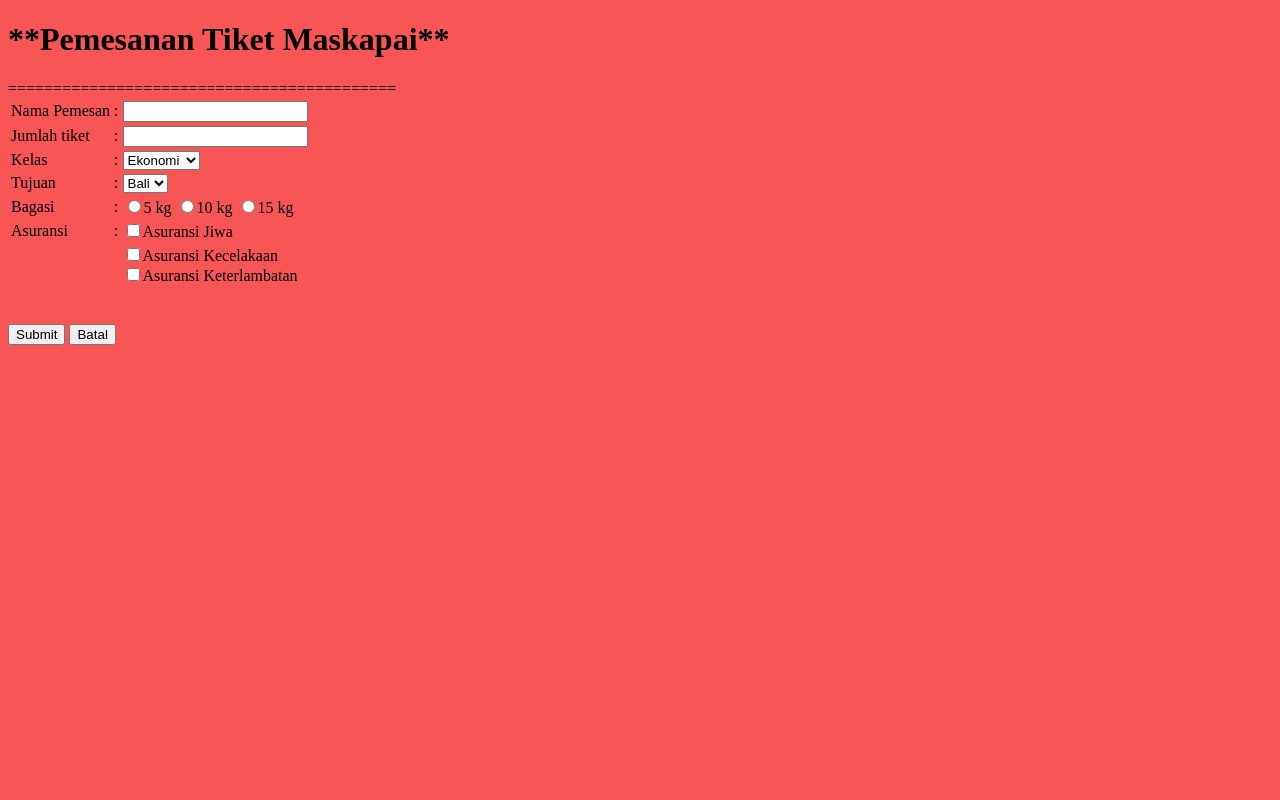
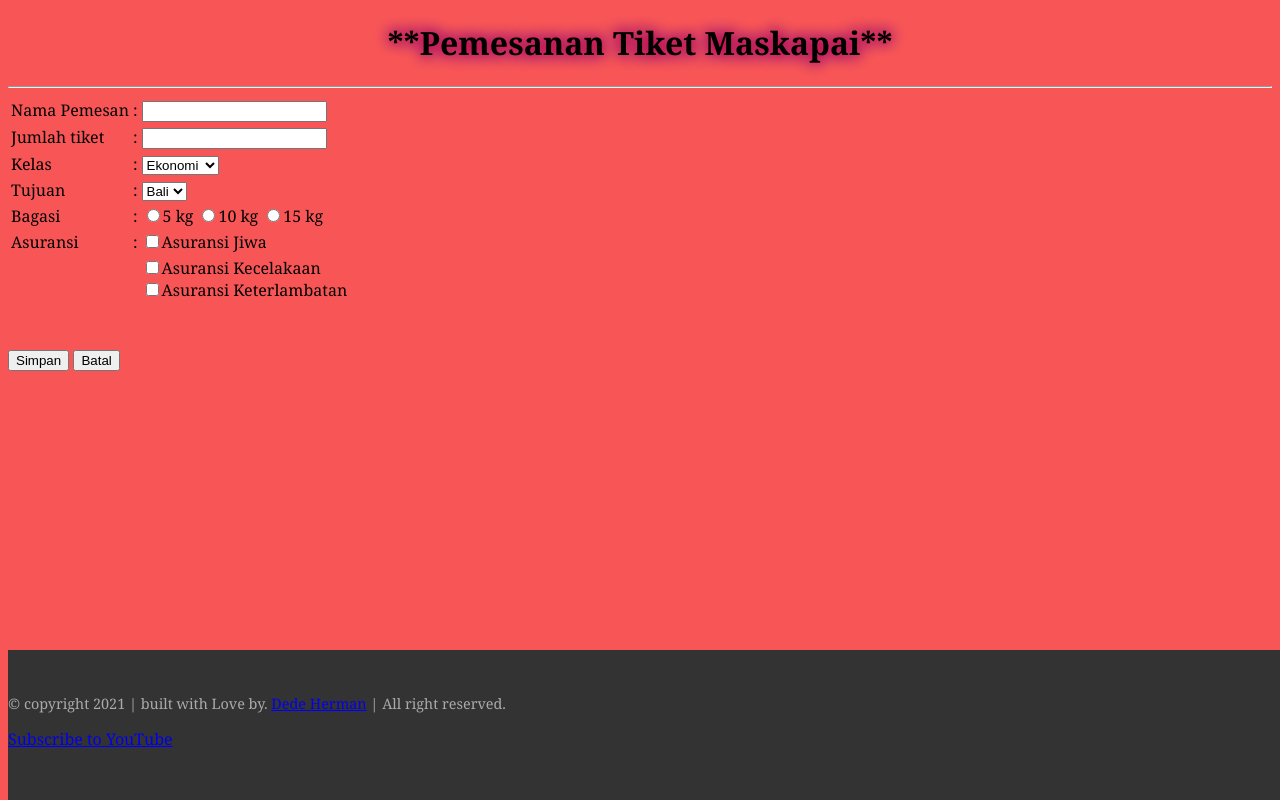
Before and after one commit to dedeherman/2010005-dedeHerman-uas, a plain HTML site: page formTiketPesawat.html in a window 1280 px wide. Drawn offline with Linux system fonts and the light colour scheme.

Commit message:
modified content

```diff
--- a/formTiketPesawat.html
+++ b/formTiketPesawat.html
@@ -1,3 +1,9 @@
+<!--
+    Nama: Dede Herman
+    NIM: 2010005
+    Kelas: 1.1B
+ -->
+
 <!DOCTYPE html>
 <html lang="en">
 <head>
@@ -7,12 +13,39 @@
     <style>
         body{
             background-color: rgb(248, 86, 86);
+            font-family: Cambria, Cochin, Georgia, Times, 'Times New Roman', serif;
         }
+        hr{
+            border: 2 red;
+        }
+        h1{
+            text-shadow: 0 0 13px #FF0000, 0 0 15px #0000FF;
+        }
+        #form{
+            margin: auto;
+        }
+        footer {
+	position: absolute;
+	bottom: 0;
+	width: 100%;
+	height: 120px;
+	background-color: #333;
+	padding-top: 30px;
+}
+
+footer p {
+	color: #aaa;
+	font-size: 0.9em;
+}
+
+footer p i {
+	color: salmon;
+}
     </style>
 </head>
 <body>
-    <h1>**Pemesanan Tiket Maskapai**</h1>
-    ===========================================
+    <h1 align="center">**Pemesanan Tiket Maskapai**</h1>
+    <hr>
     <form id="form">
       <table>
         <tr>
@@ -67,7 +100,7 @@
           <td>Asuransi</td>
           <td> : </td>
           <td>
-            <input type="checkbox" id="jiwa">Asuransi Jiwa
+            <input type="checkbox" name="asuransi" value=" Asuransi Jiwa">Asuransi Jiwa
           </td>
         </tr>
 
@@ -75,18 +108,27 @@
           <td></td>
           <td></td>
           <td>
-            <input type="checkbox" id="celaka">Asuransi Kecelakaan
+            <input type="checkbox" name="asuransi" value="Asuransi Kecelakaan">Asuransi Kecelakaan
             <br>
-            <input type="checkbox" id="terlambat">Asuransi Keterlambatan
+            <input type="checkbox" name="asuransi" value="Asuransi Keterlambatan">Asuransi Keterlambatan
           </td>
         </tr>
 
       </table>
       <br>
       <br>
-      <input type="submit" value="Submit">
-      <button>Batal</button>
+      <input type="submit" value="Simpan">
+      <button type="reset">Batal</button>
     </form>
+
+      <!-- footer -->
+  <footer>
+          <p>&copy; copyright 2021 | built with Love<i class="glyphicon glyphicon-heart"></i> by. <a
+              href="https://www.linkedin.com/in/dedeherman">Dede Herman</a> | All right reserved.</p>
+          <a href="https://www.youtube.com/channel/UCU5ZlUArr_CWWUkFeDYUpaw" class="btn btn-danger"><i
+              class="glyphicon glyphicon-play"></i> Subscribe to YouTube</a>
+  </footer>
+  <!-- akhir footer -->
 
     </body>
 
@@ -102,8 +144,12 @@
         let kelas=document.getElementById("kelas").value
         let tujuan=document.getElementById("tujuan").value
         let bagasi=document.querySelector("input[name=bagasi]:checked").value
-        let asuransi=document.querySelectorAll("input[name=asuransi]:checked").value
-        let total=document.querySelector("input[name=bagasi]:checked").value
+        let nasuransi=document.querySelectorAll("input[name=asuransi]:checked")
+        let asuransi=[]
+        for(let a;a<nasuransi.length;a++){
+            asuransi.push(nasuransi[a].value)
+        }
+        let total_harga = harga * jml_tiket - (diskon) + biayaBagasi + biayaAsuransi
 
               document.write("***Data Pemesanan Tiket*** <br>");
               document.write(`Nama Pemesan: ${nama}<br>`);
```
